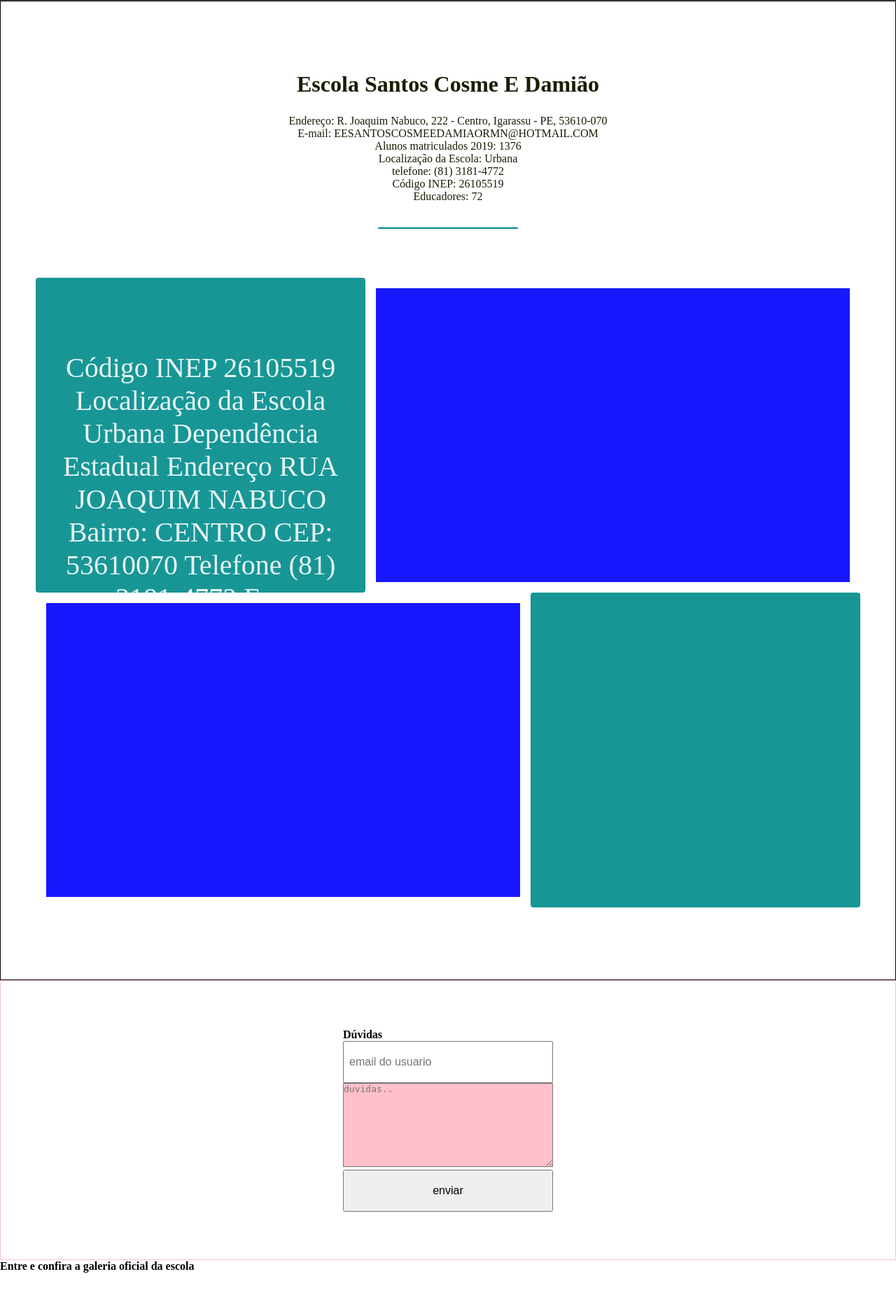
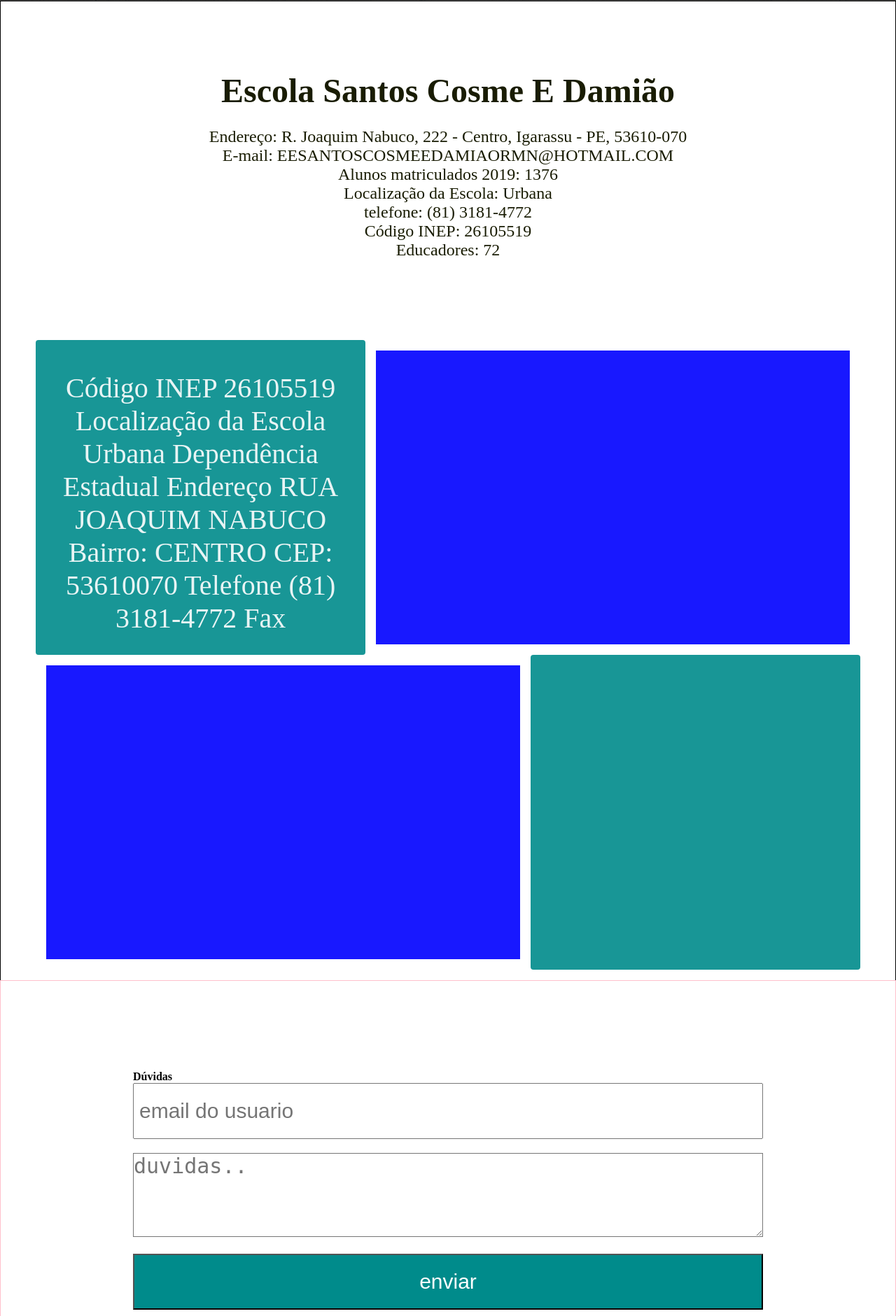
Before and after one commit to miguelgabriel01/noDEMON, a PHP site: page /dadosEscola.php in a window 1280 px wide. Shown: the part 799-2680 px from the top of the page at 70% size. Before the commit the page ends 2618 px from the top, so only its background shows below. Run offline with PHP 8.4, Linux system fonts and the light colour scheme.

Commit message:
Update dadosEscola.css

```diff
--- a/css/dadosEscola.css
+++ b/css/dadosEscola.css
@@ -101,7 +101,9 @@ font-size: 3.2rem;
 margin-bottom: 15px;
 }
 .hero h3{
-font-size: 2rem;
+	border: 0.2px solid white;
+	width: 400px;
+ font-size: 2rem;
 margin-bottom: 15px;
 }
 
@@ -177,12 +179,13 @@ flex-direction: column;
 align-items: center;
 padding: 100px 50px;
 border: 1px solid black;
+border-bottom: none;
 width: 100%;
 height: 1400px;
 }
 
 .sobre h3{
-font-size: 2rem;
+font-size: 3rem;
 color: #191c03;
 margin-bottom: 25px;
 text-align: center;
@@ -190,8 +193,10 @@ text-align: center;
 
 .sobre p{
 max-width: 800px;
-margin-bottom: 35px;
+font-size: 1.5rem;
+margin-bottom: 55px;
 color: #191c03;
+align-items: flex-start;
 text-align: center;
 }
 
@@ -203,14 +208,14 @@ justify-content: center;
 align-items: baseline;
 align-content: stretch;
 padding:  20px 20px;
-margin-top:  70px;
+margin-top:  10px;
 }
 
 .sobre hr{
 width: 200px;
-height: 2px;
+height: 6px;
 background-color: darkcyan;
-margin-bottom: 70px;
+margin-top: 60px;
 border: none;
 }
 
@@ -261,10 +266,11 @@ flex-basis: 100%;
 	display: flex;
 	border: 1px solid pink;
 	width: 100%;
-    height: 400px;
+    height: 600px;
     justify-content: center;
     align-content: center;
     align-items: center;
+    padding:
 }
 
 .principal{
@@ -274,12 +280,51 @@ flex-basis: 100%;
 }
 
 input{
-	width:300px;
-    height: 60px;
+	width:900px;
+    height: 80px;
     padding: 7px;
+    color: black;
+    font-size: 30px;
 }
 textarea{
-	background: pink;
-	width: 300px;
+	background: white;
+	width: 900px;
 	height: 120px;
+	margin-bottom: 20px;
+    margin-top: 20px;
+    color: black;
+    font-size: 30px;
 }
+
+#enviarEmail{
+	background: darkcyan;
+	color: white
+}
+
+
+.galeria{
+	display: flex;
+	width: 100%;
+	height: 800px;
+	border: 2px solid black;
+	background: orange;
+	   align-items: center;
+    justify-content: center;
+    align-content: center;
+    flex-direction: column;
+}
+
+#subtituloGaleria{
+	display: flex;
+     color: white;
+	font-size: 60px;
+
+}
+
+#entrarGaleria{
+    display: flex;
+    color: white;
+	text-decoration: none;
+	font-size: 30px;
+    margin-top: 30px;
+}
```
